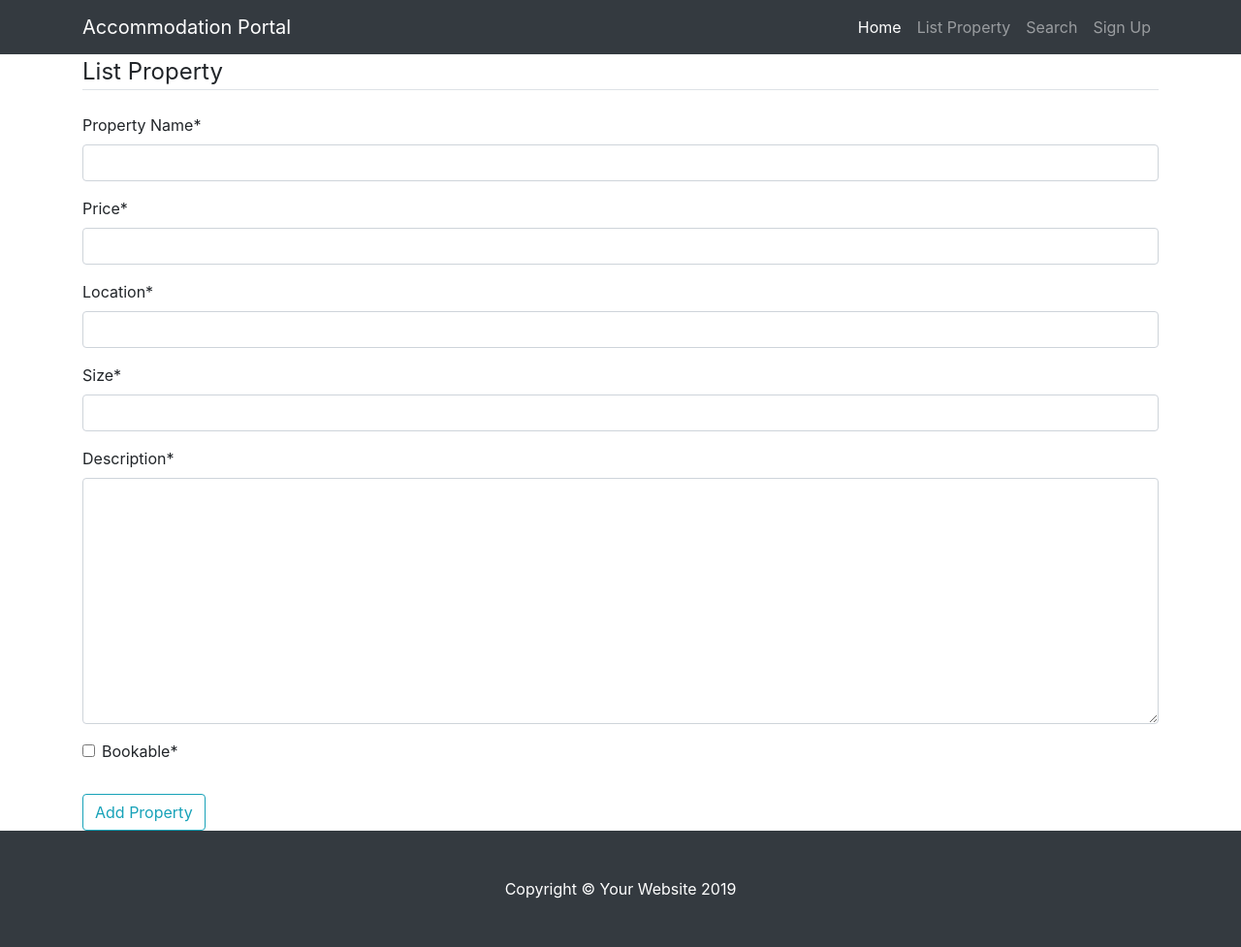
After one commit to Jackson-Luu/AccommodationWebsite, a Django app: page /addproperty/ in a window 1280 px wide. The commit adds this page. Shown: the whole page at 97% size. Run offline with Django 3.2, Linux system fonts and the light colour scheme; some libraries are stand-ins or nearby versions.

Commit message:
created add property form

```diff
--- a/mysite/booking/forms.py
+++ b/mysite/booking/forms.py
@@ -1,6 +1,6 @@
 from django import forms
 from django.contrib.auth.forms import UserCreationForm, UserChangeForm
-from .models import CustomUser
+from .models import CustomUser, Property
 
 
 class CustomUserCreationForm(UserCreationForm):
@@ -14,6 +14,17 @@ class CustomUserCreationForm(UserCreationForm):
 class CustomUserChangeForm(UserChangeForm):
     birthday = forms.DateField(widget=forms.SelectDateWidget)
     description = forms.CharField(widget=forms.Textarea)
-    class Meta:
+    class Meta(UserChangeForm):
         model = CustomUser
         fields = ['birthday','description']
+
+class PropertyCreationForm(forms.ModelForm):
+    name = forms.CharField(label='Property Name')
+    price = forms.DecimalField(widget=forms.NumberInput(attrs={'step': 0.25}))
+    location = forms.CharField()
+    size = forms.IntegerField()
+    description = forms.CharField(widget=forms.Textarea)
+    bookable = forms.BooleanField()
+    class Meta(forms.ModelForm):
+        model = Property
+        fields = ['name','price','location','size','description','bookable']
--- a/mysite/booking/models.py
+++ b/mysite/booking/models.py
@@ -25,8 +25,9 @@ class CustomUser(AbstractUser):
 #     text = models.TextField()
 
 class Property(models.Model):
-    property_id = models.PositiveIntegerField(primary_key=True, null=False, blank=False, unique=True)
-    host_id = models.ForeignKey('CustomUser', to_field='user_id', on_delete=models.CASCADE, null=False, blank=False, default=-1)
+    property_id = models.AutoField(primary_key=True)
+    #host_id = models.ForeignKey('CustomUser', to_field='user_id', on_delete=models.CASCADE, null=True, blank=True, default=-1)
+    #change back to null=false , blank=false
     name = models.TextField(null=True, blank=True)
     price = models.DecimalField(max_digits=6, decimal_places=2, null=True, blank=True)
     location = models.TextField(null=True, blank=True)
--- a/mysite/booking/views.py
+++ b/mysite/booking/views.py
@@ -1,7 +1,7 @@
 from django.shortcuts import render, redirect
 from django.http import HttpResponse, HttpResponseRedirect
 from django.contrib import messages
-from .forms import CustomUserCreationForm
+from .forms import CustomUserCreationForm, PropertyCreationForm
 # Create your views here.
 def register_view(request):
     if request.method == 'POST':
@@ -13,7 +13,7 @@ def register_view(request):
             return redirect('home')
 
     else:
-        print('NOT VALID')
+        #print('NOT VALID')
         form = CustomUserCreationForm()
     return render(request, 'register.html',{'form':form})
 
@@ -33,3 +33,16 @@ def search_view(request, *args, **kwargs):
         # user hits the Back button.
         return HttpResponseRedirect('search')
     return render(request, 'search.html', {})
+
+def add_property_view(request):
+    if request.method == 'POST':
+        form = PropertyCreationForm(request.POST)
+        if form.is_valid():
+            form.save()
+            messages.success(request,'Property listed!')
+            return redirect('home')
+
+    else:
+        print('NOT VALID')
+        form = PropertyCreationForm()
+    return render(request,'add_property.html',{'form':form})
--- a/mysite/mysite/urls.py
+++ b/mysite/mysite/urls.py
@@ -15,12 +15,12 @@ Including another URLconf
 """
 from django.contrib import admin
 from django.urls import path
-from booking.views import home_view, search_view, register_view
+from booking.views import home_view, search_view, register_view, add_property_view
 
 urlpatterns = [
     path('admin/', admin.site.urls),
     path('', home_view, name='home'),
     path('search/', search_view),
     path('register/', register_view),
-   # path('register/', register_view),
+    path('addproperty/', add_property_view),
 ]
--- /dev/null
+++ b/mysite/templates/add_property.html
@@ -0,0 +1,17 @@
+{% extends "layout.html" %}
+{% load crispy_forms_tags %}
+{% block content %}
+    <div class="container">
+        <form method="POST">
+            {% csrf_token%}
+            <fieldset class="form-group">
+                <legend class="border-bottom mb-4">List Property</legend>
+                {{ form|crispy }}
+            </fieldset>
+            <di class="form-group"v>
+                <button class="btn btn-outline-info" type="submit">Add Property</button>
+
+            </div>
+        </form>
+    </div>
+{% endblock %}
--- a/mysite/templates/layout.html
+++ b/mysite/templates/layout.html
@@ -45,10 +45,10 @@
                         </a>
                     </li>
                     <li class="nav-item">
-                        <a class="nav-link" href="#">About</a>
+                        <a class="nav-link" href="/addproperty">List Property</a>
                     </li>
                     <li class="nav-item">
-                        <a class="nav-link" href="/search">Search for Accommodation</a>
+                        <a class="nav-link" href="/search">Search</a>
                     </li>
                     <li class="nav-item">
                         <a class="nav-link" href="/register">Sign Up</a>
```
Also changed, not shown: mysite/booking/migrations/0003_auto_20190624_1233.py (added), mysite/booking/migrations/0004_remove_property_host_id.py (added).
